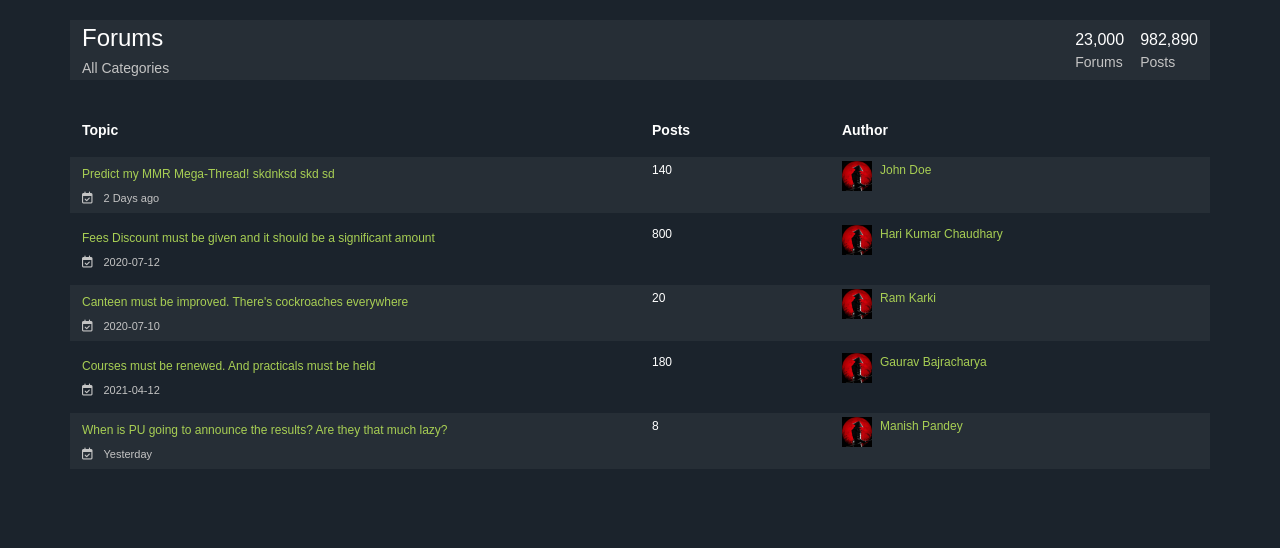
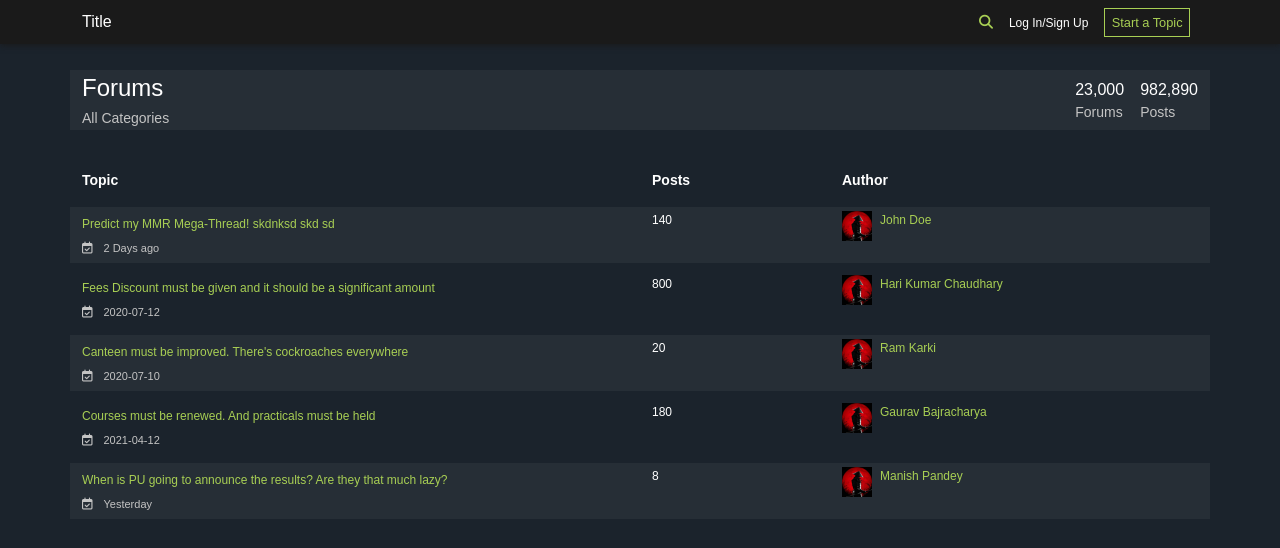
Before and after one commit to SurajanShrestha/cit-forum, a React (Create React App) app: page / in a window 1280 px wide. Shown: the top 548 px of the page. Built offline with nearby package versions, Linux system fonts and the light colour scheme.

Commit message:
Navbar Done

```diff
--- a/public/index.html
+++ b/public/index.html
@@ -25,6 +25,7 @@
       Learn how to configure a non-root public URL by running `npm run build`.
     -->
     <title>React App</title>
+
     <!--Font Awesome 4-->
     <script src="https://use.fontawesome.com/9da64662d0.js"></script>
   </head>
--- a/src/components/Home.js
+++ b/src/components/Home.js
@@ -1,12 +1,16 @@
 import React from 'react';
-import HeaderBar from './HeaderBar';
-import List from './List';
+import Navbar from "./common/navbar";
+import HeaderBar from "./common/HeaderBar";
+import List from './common/List';
 
 function Home() {
     return (
         <div>
-            <HeaderBar />
-            <List />
+            <Navbar />
+            <div className="body-container">
+                <HeaderBar />
+                <List />
+            </div>
         </div>
     );
 }
--- a/src/components/HeaderBar.js
+++ b/src/components/common/HeaderBar.js
@@ -1,4 +1,3 @@
-import React from 'react';
 import { Container, Row, Col } from 'react-bootstrap';
 
 function HeaderBar() {
--- a/src/components/List.js
+++ b/src/components/common/List.js
@@ -1,4 +1,3 @@
-import React from 'react';
 import { Container, Row, Col } from 'react-bootstrap';
 import ListItem from './ListItem';
 
--- a/src/components/ListItem.js
+++ b/src/components/common/ListItem.js
@@ -2,7 +2,7 @@ import React from 'react';
 import { Link } from 'react-router-dom';
 import { Row, Col } from 'react-bootstrap';
 //import utils from '../styles/utils/utils.module.css';
-import uAv1 from '../images/userAvatars/uAv-01.jpg';
+import uAv1 from '../../images/userAvatars/uAv-01.jpg';
 
 function ListItem({ topic, createdDate, posts, author, index }) {
     return (
--- /dev/null
+++ b/src/components/common/navbar/index.js
@@ -0,0 +1,32 @@
+import { useState } from 'react';
+import { Link } from 'react-router-dom';
+import { Container, Row, Col } from 'react-bootstrap';
+
+function Navbar(){
+    const [openSearch, setOpenSearch]=useState(false);
+
+    return (
+        <div className="custom-navbar">
+            <Container>
+                <Row>
+                    <Col xs={3}>
+                        <p>Title</p>
+                    </Col>
+                    <Col xs={9} className="text-end">
+                        <a href="#" className="f-md mx-2 greenText" onClick={()=>setOpenSearch(!openSearch)}><i class="fa fa-search" aria-hidden="true"></i></a>
+                        <Link to="/" className="f-sm mx-2">Log In/Sign Up</Link>
+                        <Link to="/" className="custom-primary-outline-btn mx-2">Start a Topic</Link>
+                    </Col>
+                    <div className={ openSearch ? "search-popup p-3 d-flex justify-content-center" : "search-popup-disabled" }>
+                        <form className="d-flex">
+                            <input type="text" className="search-input" placeholder="Search Topics..." />
+                            <button className="custom-primary-outline-btn">Search</button>
+                        </form>
+                    </div>
+                </Row>
+            </Container>
+        </div>
+    );
+}
+
+export default Navbar;
--- a/src/styles/sass/partials/_colors.scss
+++ b/src/styles/sass/partials/_colors.scss
@@ -1,5 +1,6 @@
+$black: hsl(0, 0%, 10%);
 $dark: hsl(212, 23%, 14%);
 $green: hsl(79, 56%, 57%);
 $hoverGreen: hsl(79, 56%, 57%);
 $gray: hsl(0, 0%, 77%);
-$lightGray: hsl(210, 18%, 18%);
+$lightGray: hsl(210, 17%, 18%);
--- a/src/styles/sass/style.scss
+++ b/src/styles/sass/style.scss
@@ -1,6 +1,7 @@
 @import "./partials/standard";
 @import "./partials/colors";
 @import "./partials/fonts";
+@import "./partials/mixins";
 
 body{
     background-color: $dark;
@@ -12,9 +13,11 @@ p{
 }
 a{
     text-decoration: none;
+    color: white;
 }
 a:hover{
     text-decoration: underline;
+    color: white;
 }
 
 /*Utilities*/
@@ -58,6 +61,13 @@ a:hover{
     font-weight: bold;
 }
 
+.custom-primary-outline-btn{
+    @include custom-btn(transparent, $green, $green);
+}
+.custom-primary-outline-btn:hover{
+    @include custom-btn-hover($green, $black, $green);
+}
+
 /*Header Bar*/
 .headerBar{
     margin-top: 20px;
@@ -68,3 +78,41 @@ a:hover{
 .listItem{
     overflow-x: scroll;
 }
+
+/*Navbar*/
+.custom-navbar{
+    background-color: $black;
+    padding: 10px 0px;
+    position: fixed;
+    width: 100vw;
+    top: 0;
+    -webkit-box-shadow: 0px 1px 6px 0px $black;  /* Safari 3-4, iOS 4.0.2 - 4.2, Android 2.3+ */
+    -moz-box-shadow:    0px 1px 6px 0px $black;  /* Firefox 3.5 - 3.6 */
+    box-shadow:         0px 1px 6px 0px $black;  /* Opera 10.5, IE 9, Firefox 4+, Chrome 6+, iOS 5 */
+}
+
+/*Body Container*/
+.body-container{
+    margin-top: 70px;
+}
+
+/*Search Popup*/
+.search-popup{
+    margin: 10px 0px 0px 0px;
+}
+.search-popup-disabled{
+    display: none;
+}
+.search-input{
+    background-color: $dark;
+    border: 1px solid $dark;
+    border-radius: 0px;
+    width: 40vw;
+    padding: 5px;
+    margin-right: 5px;
+    color: white;
+    font-size: $fsm;
+}
+.search-input:focus{
+    outline: 1px solid $green;
+}
--- a/src/styles/style.css
+++ b/src/styles/style.css
@@ -16,10 +16,12 @@ p {
 
 a {
   text-decoration: none;
+  color: white;
 }
 
 a:hover {
   text-decoration: underline;
+  color: white;
 }
 
 /*Utilities*/
@@ -71,6 +73,24 @@ a:hover {
   font-weight: bold;
 }
 
+.custom-primary-outline-btn {
+  background-color: transparent;
+  border: 1px solid #a8cf54;
+  padding: 0.4rem;
+  color: #a8cf54;
+  font-size: 0.8rem;
+}
+
+.custom-primary-outline-btn:hover {
+  background-color: #a8cf54;
+  border: 1px solid #a8cf54;
+  padding: 0.4rem;
+  color: #1a1a1a;
+  font-size: 0.8rem;
+  text-decoration: none;
+  cursor: pointer;
+}
+
 /*Header Bar*/
 .headerBar {
   margin-top: 20px;
@@ -82,4 +102,48 @@ a:hover {
   overflow-x: scroll;
 }
 
+/*Navbar*/
+.custom-navbar {
+  background-color: #1a1a1a;
+  padding: 10px 0px;
+  position: fixed;
+  width: 100vw;
+  top: 0;
+  -webkit-box-shadow: 0px 1px 6px 0px #1a1a1a;
+  /* Safari 3-4, iOS 4.0.2 - 4.2, Android 2.3+ */
+  -moz-box-shadow: 0px 1px 6px 0px #1a1a1a;
+  /* Firefox 3.5 - 3.6 */
+  box-shadow: 0px 1px 6px 0px #1a1a1a;
+  /* Opera 10.5, IE 9, Firefox 4+, Chrome 6+, iOS 5 */
+}
+
+/*Body Container*/
+.body-container {
+  margin-top: 70px;
+}
+
+/*Search Popup*/
+.search-popup {
+  margin: 10px 0px 0px 0px;
+}
+
+.search-popup-disabled {
+  display: none;
+}
+
+.search-input {
+  background-color: #1b232c;
+  border: 1px solid #1b232c;
+  border-radius: 0px;
+  width: 40vw;
+  padding: 5px;
+  margin-right: 5px;
+  color: white;
+  font-size: 12px;
+}
+
+.search-input:focus {
+  outline: 1px solid #a8cf54;
+}
+
 /*# sourceMappingURL=style.css.map */
```
Also changed, not shown: src/styles/sass/partials/_mixins.scss (added, +16 -0 lines), 1 other file (tests, documents, lock files or other folders).
